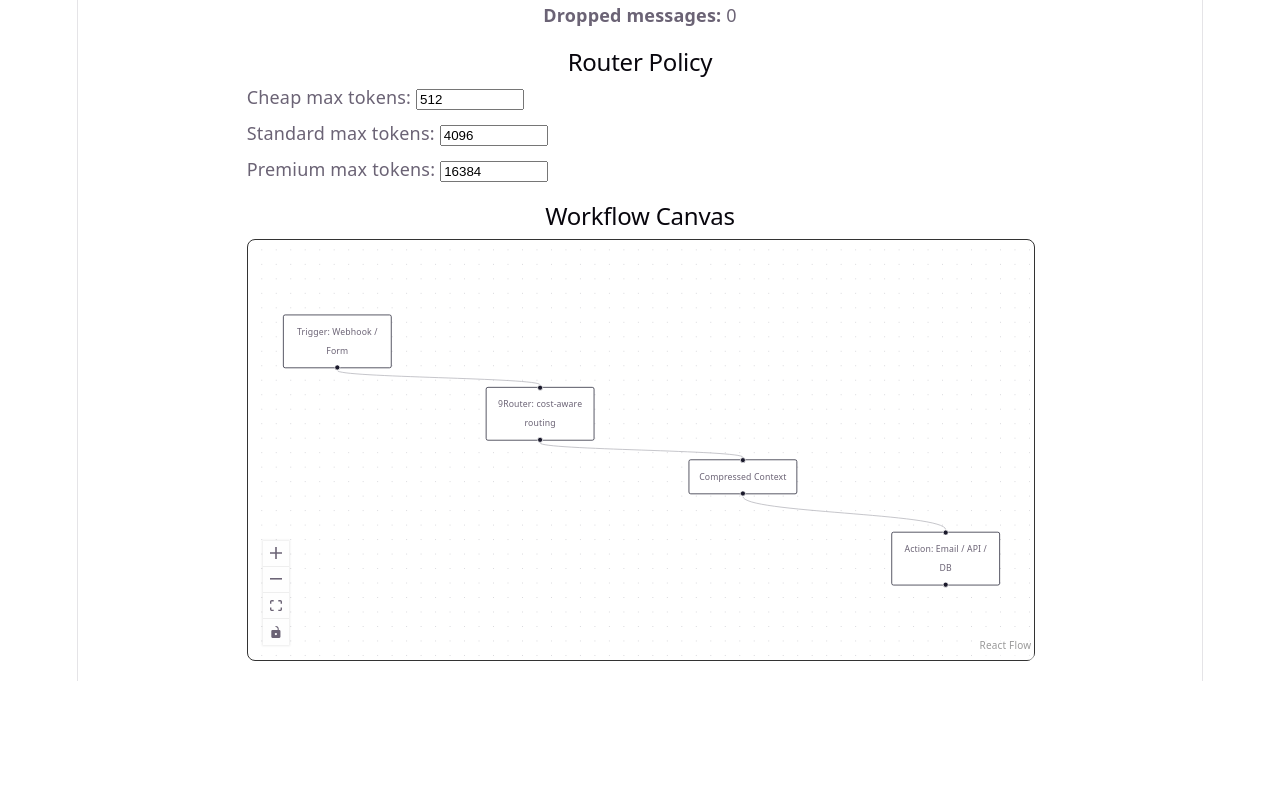
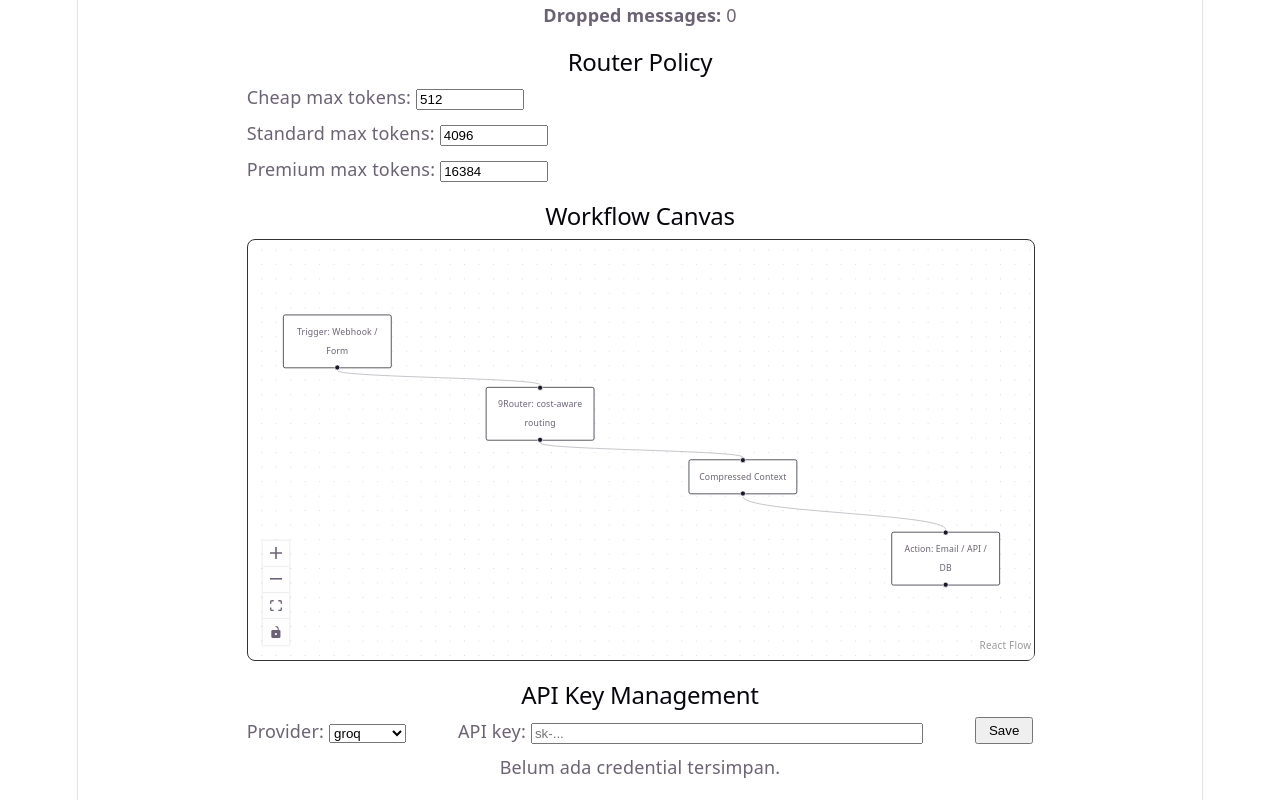
Before and after one commit to Exaltss/otomation-setting, a React (Vite) app: page / in a window 1280 px wide. Shown: the part 564-1364 px from the top of the page. Before the commit the page ends 1245 px from the top, so only its background shows below. Built offline with nearby package versions, Linux system fonts and the light colour scheme.

Commit message:
feat: phase 7 integrate credential panel to app ui

```diff
--- a/src/App.tsx
+++ b/src/App.tsx
@@ -2,6 +2,7 @@ import { useMemo, type ChangeEvent } from 'react';
 import { foldResult } from './core/result';
 import { useAppStore } from './features/workflow/store';
 import { Canvas } from './features/workflow/Canvas';
+import { CredentialPanel } from './features/credentials/CredentialPanel';
 import { routeByNineRouter, type RouterPolicy } from './features/router/nineRouter';
 import { compressContext } from './features/context/compressedContext';
 import type { ContextMessage } from './domain/automation';
@@ -127,9 +128,14 @@ export default function App() {
         </div>
       </section>
 
-      <section>
+      <section style={{ marginBottom: '20px' }}>
         <h2>Workflow Canvas</h2>
         <Canvas />
+      </section>
+
+      <section>
+        <h2>API Key Management</h2>
+        <CredentialPanel />
       </section>
     </div>
   );
--- /dev/null
+++ b/src/features/credentials/CredentialPanel.tsx
@@ -0,0 +1,106 @@
+/**
+ * UI manajemen credential provider.
+ * Raw key tidak pernah dirender — hanya bentuk redacted.
+ */
+import { useState, type FormEvent } from 'react';
+import { foldResult } from '../../core/result';
+import type { ProviderId } from '../../domain/automation';
+import {
+  PROVIDER_OPTIONS,
+  listCredentials,
+  removeApiKey,
+  saveApiKey,
+  type ProviderCredential,
+} from '../../services/providerService';
+
+export function CredentialPanel() {
+  const [provider, setProvider] = useState<ProviderId>('groq');
+  const [apiKey, setApiKey] = useState('');
+  const [credentials, setCredentials] = useState<ProviderCredential[]>(() =>
+    listCredentials(),
+  );
+  const [feedback, setFeedback] = useState<string | null>(null);
+
+  const refresh = () => setCredentials(listCredentials());
+
+  const handleSubmit = (event: FormEvent<HTMLFormElement>) => {
+    event.preventDefault();
+
+    foldResult(
+      saveApiKey(provider, apiKey),
+      (saved) => {
+        setFeedback(`Saved: ${saved.provider} (${saved.redactedKey})`);
+        setApiKey('');
+        refresh();
+      },
+      (error) => setFeedback(`Error: ${error.message}`),
+    );
+  };
+
+  const handleRemove = (target: ProviderId) => {
+    foldResult(
+      removeApiKey(target),
+      () => {
+        setFeedback(`Removed: ${target}`);
+        refresh();
+      },
+      (error) => setFeedback(`Error: ${error.message}`),
+    );
+  };
+
+  return (
+    <div>
+      <form
+        onSubmit={handleSubmit}
+        style={{ display: 'flex', gap: '10px', alignItems: 'flex-end', marginBottom: '10px' }}
+      >
+        <label>
+          Provider:
+          <select
+            value={provider}
+            onChange={(event) => setProvider(event.target.value as ProviderId)}
+            style={{ marginLeft: '5px' }}
+          >
+            {PROVIDER_OPTIONS.map((option) => (
+              <option key={option} value={option}>
+                {option}
+              </option>
+            ))}
+          </select>
+        </label>
+
+        <label style={{ flex: 1 }}>
+          API key:
+          <input
+            type="password"
+            value={apiKey}
+            onChange={(event) => setApiKey(event.target.value)}
+            placeholder="sk-..."
+            style={{ marginLeft: '5px', width: '70%' }}
+          />
+        </label>
+
+        <button type="submit" style={{ padding: '4px 12px' }}>
+          Save
+        </button>
+      </form>
+
+      {feedback !== null && <p>{feedback}</p>}
+
+      {credentials.length === 0 ? (
+        <p>Belum ada credential tersimpan.</p>
+      ) : (
+        <ul>
+          {credentials.map((credential) => (
+            <li key={credential.provider}>
+              <strong>{credential.provider}</strong> — {credential.redactedKey}{' '}
+              <button type="button" onClick={() => handleRemove(credential.provider)}>
+                Remove
+              </button>
+            </li>
+          ))}
+        </ul>
+      )}
+    </div>
+  );
+}
--- /dev/null
+++ b/src/services/providerService.ts
@@ -0,0 +1,95 @@
+import { err, ok, type Result } from '../core/result';
+import type { ProviderId } from '../domain/automation';
+
+export interface ProviderCredential {
+  provider: ProviderId;
+  redactedKey: string;
+  createdAt: string;
+}
+
+interface StoredCredential extends ProviderCredential {
+  apiKey: string;
+}
+
+const memoryStore = new Map<ProviderId, StoredCredential>();
+
+export const PROVIDER_OPTIONS: ProviderId[] = [
+  'local',
+  'groq',
+  'openai',
+  'anthropic',
+  'custom',
+];
+
+function redact(apiKey: string): string {
+  if (apiKey.length <= 8) {
+    return '********';
+  }
+  return `${apiKey.slice(0, 4)}…${apiKey.slice(-4)}`;
+}
+
+function validateApiKey(apiKey: string): Error | null {
+  const trimmed = apiKey.trim();
+  if (trimmed.length < 8) {
+    return new Error('API key minimal 8 karakter.');
+  }
+  if (/\s/.test(trimmed)) {
+    return new Error('API key tidak boleh mengandung spasi.');
+  }
+  return null;
+}
+
+function toPublicCredential(credential: StoredCredential): ProviderCredential {
+  return {
+    provider: credential.provider,
+    redactedKey: credential.redactedKey,
+    createdAt: credential.createdAt,
+  };
+}
+
+export function saveApiKey(
+  provider: ProviderId,
+  apiKey: string,
+): Result<ProviderCredential, Error> {
+  if (provider === 'local') {
+    const credential: StoredCredential = {
+      provider,
+      apiKey: 'local',
+      redactedKey: 'local (no key required)',
+      createdAt: new Date().toISOString(),
+    };
+    memoryStore.set(provider, credential);
+    return ok(toPublicCredential(credential));
+  }
+
+  const trimmed = apiKey.trim();
+  const validationError = validateApiKey(trimmed);
+  if (validationError) {
+    return err(validationError);
+  }
+
+  const credential: StoredCredential = {
+    provider,
+    apiKey: trimmed,
+    redactedKey: redact(trimmed),
+    createdAt: new Date().toISOString(),
+  };
+  memoryStore.set(provider, credential);
+  return ok(toPublicCredential(credential));
+}
+
+export function removeApiKey(provider: ProviderId): Result<null, Error> {
+  if (!memoryStore.has(provider)) {
+    return err(new Error(`No credential stored for provider "${provider}".`));
+  }
+  memoryStore.delete(provider);
+  return ok(null);
+}
+
+export function listCredentials(): ProviderCredential[] {
+  return Array.from(memoryStore.values()).map(toPublicCredential);
+}
+
+export function hasApiKey(provider: ProviderId): boolean {
+  return memoryStore.has(provider);
+}
```
